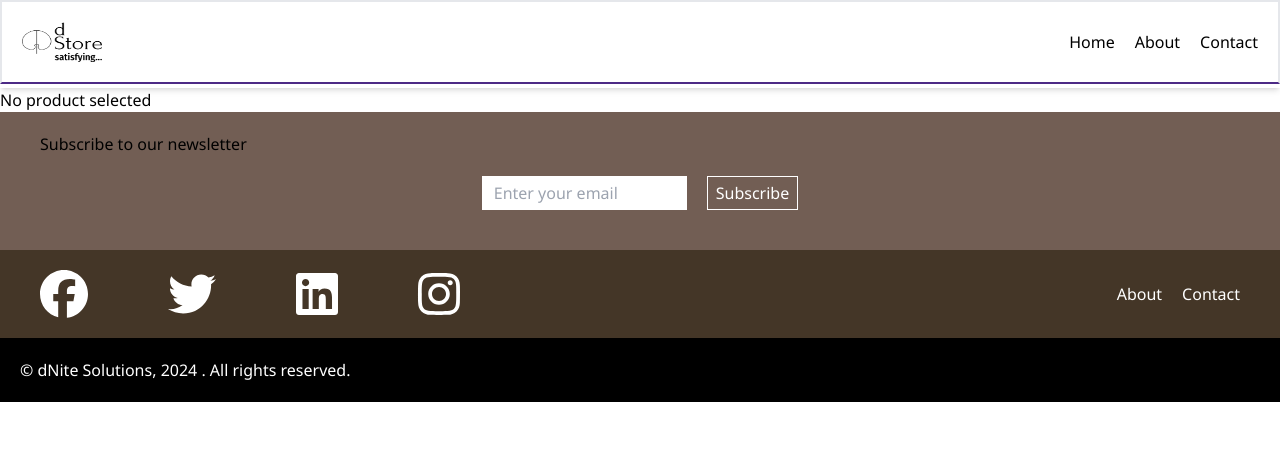
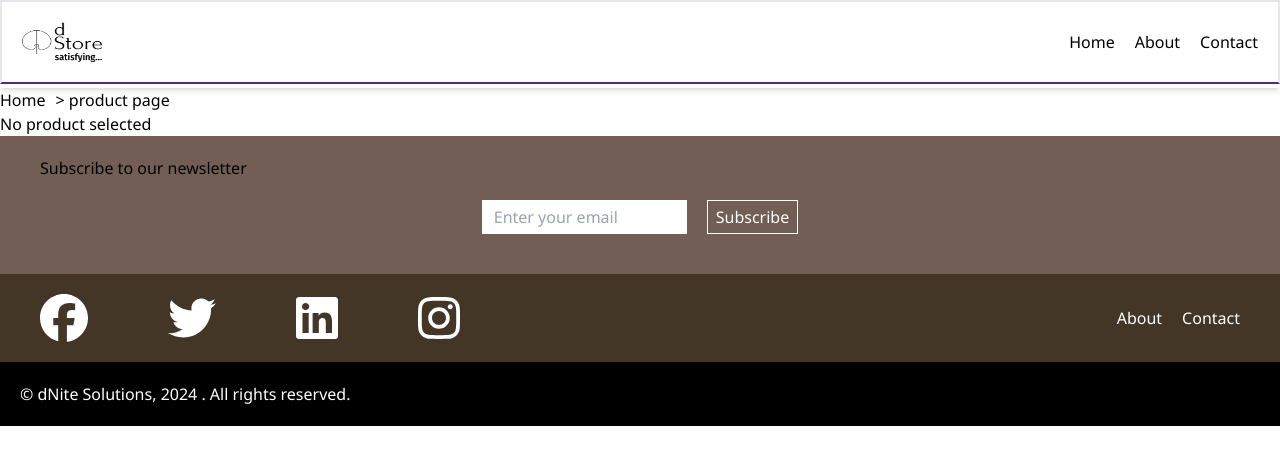
Before and after one commit to Babalola-Yusuf/e-store-sample, a React (Vite) app: page /#/product-page in a window 1280 px wide. Shown: the top 464 px of the page. Built offline with nearby package versions, Linux system fonts and the light colour scheme.

Commit message:
added breadcrumbs navigation

```diff
--- a/src/App.jsx
+++ b/src/App.jsx
@@ -2,14 +2,42 @@ import ProductPage from "./ProductPage";
 import ProductDescriptionPage from "./ProductDescriptionPage";
 import  {ProductPageProvider}  from "./ProductPage";
 import { CartContextProvider } from "./Cart";
-import { Route, Routes, HashRouter } from "react-router-dom";
+import { Route, Routes, HashRouter, Link, useLocation } from "react-router-dom";
+import Header from "./Header";
 import Cart from "./Cart";
 
+
+// Breadcrumb Component
+const Breadcrumb = () => {
+  const location = useLocation();
+  const paths = location.pathname.split('/').filter(path => path);
+
+  return (
+    <nav>
+      <ul style={{ display: 'flex', listStyle: 'none', padding: 0 }}>
+        <li>
+          <Link to="/">Home</Link>
+        </li>
+        {paths.map((path, index) => {
+          const to = `/${paths.slice(0, index + 1).join('/')}`;
+          return (
+            <li key={to} style={{ marginLeft: '10px' }}>
+              <span> &gt; </span>
+              <Link to={to}>{path.replace('-', ' ')}</Link>
+            </li>
+          );
+        })}
+      </ul>
+    </nav>
+  );
+};
 export default function App() {
   return (
     <CartContextProvider>
     <ProductPageProvider>
       <HashRouter>  {/*  or <BrowserRouter> */}  {/*  for navigation links */}  {/*  or <MemoryRouter> */}  {/*  for testing */}  {/*  or <StaticRouter> */}  {/*  for server-side rendering */}  {/*  or <Link> */}  {/*  for navigation links */}  {/*  or <NavLink> */}  {/*  for navigation links with active states */}  {/*  or <Redirect> */}  {/*  for redirects */}
+        <Header/>
+        <Breadcrumb/>
       <Routes>
         <Route path="/" element={<ProductPage />} />
         <Route path="/cart" element={<Cart />} />
--- a/src/Cart.jsx
+++ b/src/Cart.jsx
@@ -1,6 +1,5 @@
 import React from 'react'
 import { createContext, useContext, useState, useEffect } from 'react'
-import Header from './Header';
 import Footer from './Footer';
 import { FontAwesomeIcon } from '@fortawesome/react-fontawesome';
 import { faPlus } from '@fortawesome/free-solid-svg-icons';
@@ -71,7 +70,6 @@ const Cart = () => {
 
     return (
         <div className='bg-white-smoke'>
-            <Header/>
              <h2 className='text-3xl'>Cart</h2>
              <div className='md:flex'>
              <div className=' md:border-r border-light-brown pr-5 mr-5 flex flex-col items-center md:items-start md:shadow-md'>
--- a/src/ProductDescriptionPage.jsx
+++ b/src/ProductDescriptionPage.jsx
@@ -1,5 +1,4 @@
 import React, { useState, useContext, useEffect } from 'react';
-import Header from './Header';
 import { FontAwesomeIcon } from '@fortawesome/react-fontawesome';
 import { faCartShopping } from '@fortawesome/free-solid-svg-icons';
 import { cartContext } from "./Cart";
@@ -32,7 +31,6 @@ function ProductDescriptionPage() {
     if (!clickedProduct) {
         return (
             <div>
-                <Header />
                 <p>No product selected</p>
                 <Footer />
             </div>
@@ -41,7 +39,6 @@ function ProductDescriptionPage() {
 
     return (
         <div>
-            <Header />
             <div className='p-2.5 md:p-5 bg-white-smoke'>
                 <h1 className='font-bold text-3xl mb-5'>{clickedProduct.name}</h1>
                 <div className='md:flex gap-5 mb-5 max-w-96'>
--- a/src/ProductPage.jsx
+++ b/src/ProductPage.jsx
@@ -1,6 +1,5 @@
 import { useState,createContext } from "react";
 import Card from "./Card";
-import Header from "./Header";
 import Footer from "./Footer";
 
 export const ProductsContext = createContext();
@@ -219,7 +218,6 @@ export const ProductPageProvider = ({ children }) => {
 const ProductPage = () => {
     return (
       <div className="bg-white-smoke">
-        <Header/>
         <Card />
         <Footer/>
       </div>
```
